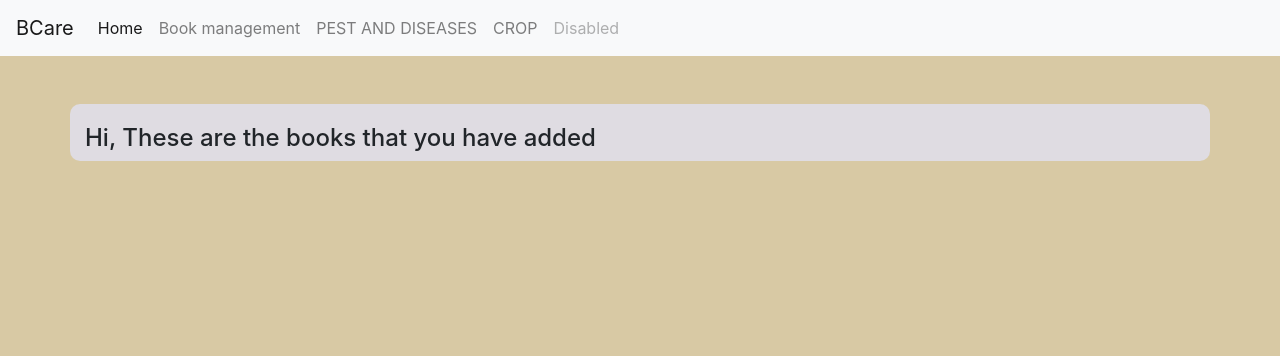
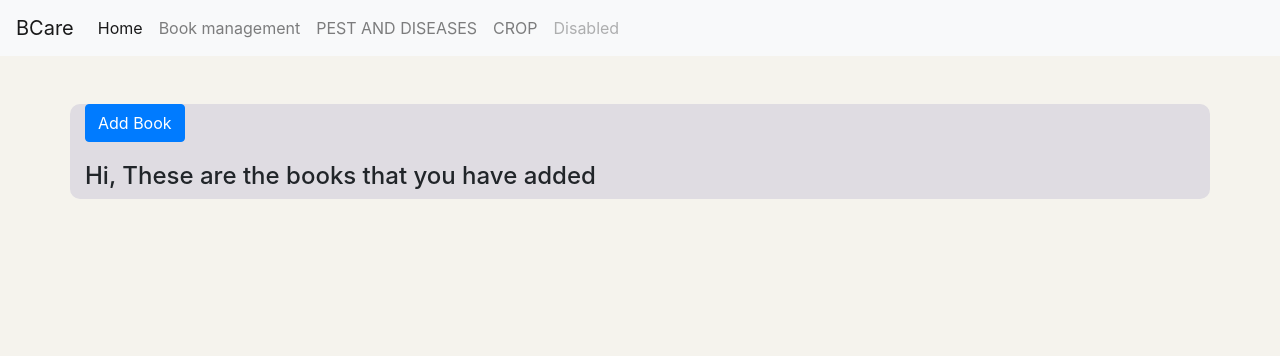
Before and after one commit to Chemini-Gamage/Online-Book-Store--Firebase-, a Flask app: page /bookHome in a window 1280 px wide. Shown: the top 356 px of the page. Run offline with Flask 3, Linux system fonts and the light colour scheme; data that the repository does not hold is empty; some libraries are stand-ins or nearby versions.

Commit message:
background colour change

```diff
--- a/app/forms.py
+++ b/app/forms.py
@@ -1,4 +1,3 @@
-
 from flask_wtf import FlaskForm
 from wtforms import StringField,SubmitField
 from wtforms.validators import DataRequired
--- a/app/routes.py
+++ b/app/routes.py
@@ -81,6 +81,15 @@ def deleteBook(book_id):
 
     return redirect(url_for('main.getBook'))
 
-@main.route('/bookHome')
+@main.route('/bookHome',methods=["Get"])
 def bookHome():
-    return render_template("BookManagement/bookList/getBook.html",title="BookList")
+    def getBook():
+        books_ref=db.collection("books")
+        docs=books_ref.stream()
+        books=[]
+        for doc in docs:
+            book=doc.to_dict()
+            book["id"]=doc.id
+            books.append(book)
+        return render_template("BookManagement/bookHome/bookHome.html",title="BookHome",books=books)
+    return getBook()
--- a/app/static/css/filename.css
+++ b/app/static/css/filename.css
@@ -1,5 +1,5 @@
 body {
-    background-color: rgb(216, 201, 164);
+    background-color: #f5f3ed;
 }
 
 .container {
--- a/app/templates/BookManagement/bookHome/bookHome.html
+++ b/app/templates/BookManagement/bookHome/bookHome.html
@@ -1,16 +1,53 @@
 {% extends "base.html" %}
 
 {% block content %}
-<h1>Book Home</h1>
-<a href="addBook">
-    <button type="button" class="btn btn-primary">Add Book</button>
-</a>
-<a href="addBook">
-    <button type="button" class="btn btn-primary">Edit Book</button>
-</a>
-<a href="bookList">
-    <button type="button" class="btn btn-primary">Book List</button>
-</a>
+<div class="homecontainer"><a href="addBook">
+        <button type="button" class="btn btn-primary">Add Book</button>
+    </a>
+    <!-- <a href="addBook">
+        <button type="button" class="btn btn-primary">Edit Book</button>
+    </a> -->
+    <!-- <a href="bookList">
+        <button type="button" class="btn btn-primary">Book List</button>
+    </a> -->
+
+    <div class="container-mt-2">
+        <h4 style="margin-top: 20px;align-content: center;">Hi, These are the books that you have added</h4>
+        <div class="row">
+            {%for book in books %}
+
+            <div class="col-md-4">
+                <div class="card" style="width: 18rem;">
+                    <img class="card-img-top" src=" {{book.image}} " style="width: 290px; height: 150px"
+                        alt="Card image cap">
+
+                    <div class="card-body">
+                        <h5 class="card-title">Title:{{book.title}}</h5>
+                        <p class="card-text">Author:{{book.author}}</p>
+                    </div>
+                    <ul class="list-group list-group-flush">
+                        <!-- <li class="list-group-item">{{book.image}}</li> -->
+                        <li class="list-group-item">Genre:{{book.genre}}</li>
+                        <li class="list-group-item">Pulished Year:{{book.publicationYear}}</li>
+                        <li class="list-group-item">ISBN:{{book.isbn}}</li>
+                    </ul>
+                    <div class="card-body">
+                        <a href="{{url_for('main.editBook',book_id=book.id)}}" onclick="return confirm('Are you sure')"
+                            class="card-link">edit</a>
+                        <form action="{{ url_for('main.deleteBook', book_id=book.id) }}" method="POST"
+                            style="display:inline;">
+                            <button type="submit" onclick="return confirm('Are you sure?')">Delete</button>
+                        </form>
+                    </div>
+                </div>
 
 
-{% endblock %}
+
+            </div>
+            <div></div>
+            <div>
+            </div>
+            {% endfor %}
+        </div>
+
+        {% endblock %}
```
